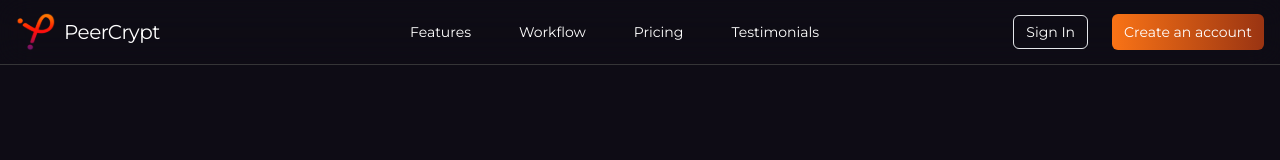
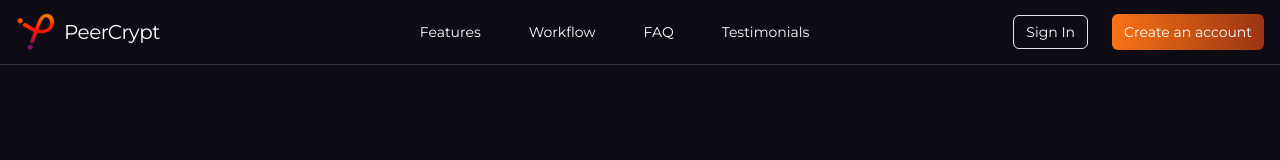
Before and after one commit to psalmistcom/peercrypt, a React (Vite) app: page / in a window 1280 px wide. Shown: the top 160 px of the page. Built offline with nearby package versions, Linux system fonts and the light colour scheme.

Commit message:
nav update

```diff
--- a/src/components/Navbar.jsx
+++ b/src/components/Navbar.jsx
@@ -62,11 +62,16 @@ const Navbar = () => {
               ))}
             </ul>
             <div className="flex space-x-6">
-              <a href="#" className="py-2 px-3 border rounded-md">
+              <a
+                target="_blank"
+                href="#"
+                className="py-2 px-3 border rounded-md"
+              >
                 {" "}
                 Sign In
               </a>
               <a
+                target="_blank"
                 href="#"
                 className="rounded-md bg-gradient-to-r from-orange-500 to-orange-800 py-2 px-3 hover:bg-gradient-to-l"
               >
--- a/src/components/faq.jsx
+++ b/src/components/faq.jsx
@@ -2,7 +2,6 @@ import { faqData } from "../constants";
 import { motion } from "framer-motion";
 import { fadeIn } from "../variants";
 import AccordionItem from "./AccordionItem";
-import { useState } from "react";
 
 const Faq = () => {
   return (
--- a/src/constants/index.jsx
+++ b/src/constants/index.jsx
@@ -6,7 +6,7 @@ import { Search } from "lucide-react";
 export const navItems = [
   { label: "Features", href: "#" },
   { label: "Workflow", href: "#" },
-  { label: "Pricing", href: "#" },
+  { label: "FAQ", href: "#" },
   { label: "Testimonials", href: "#" },
 ];
 
```
